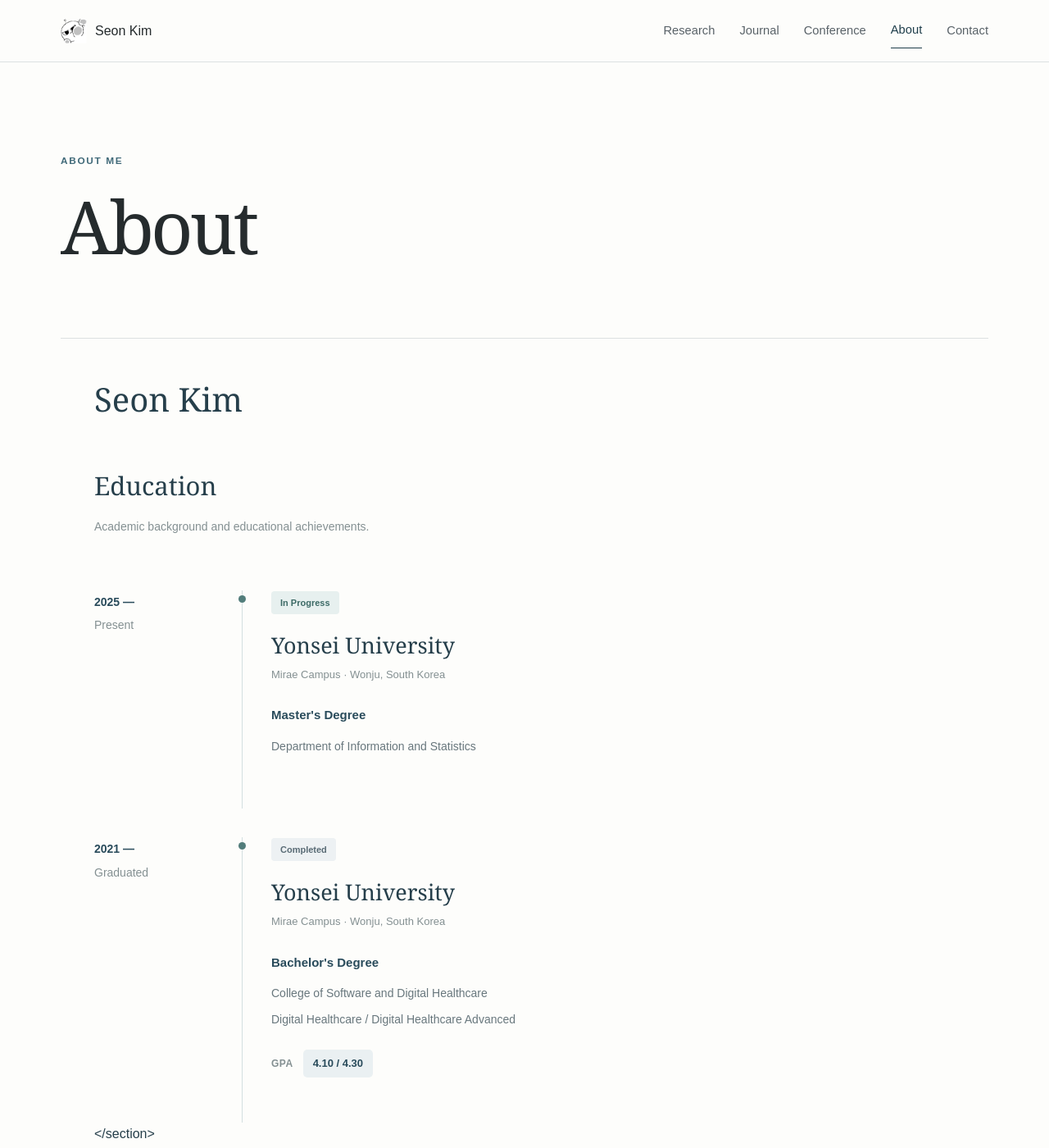
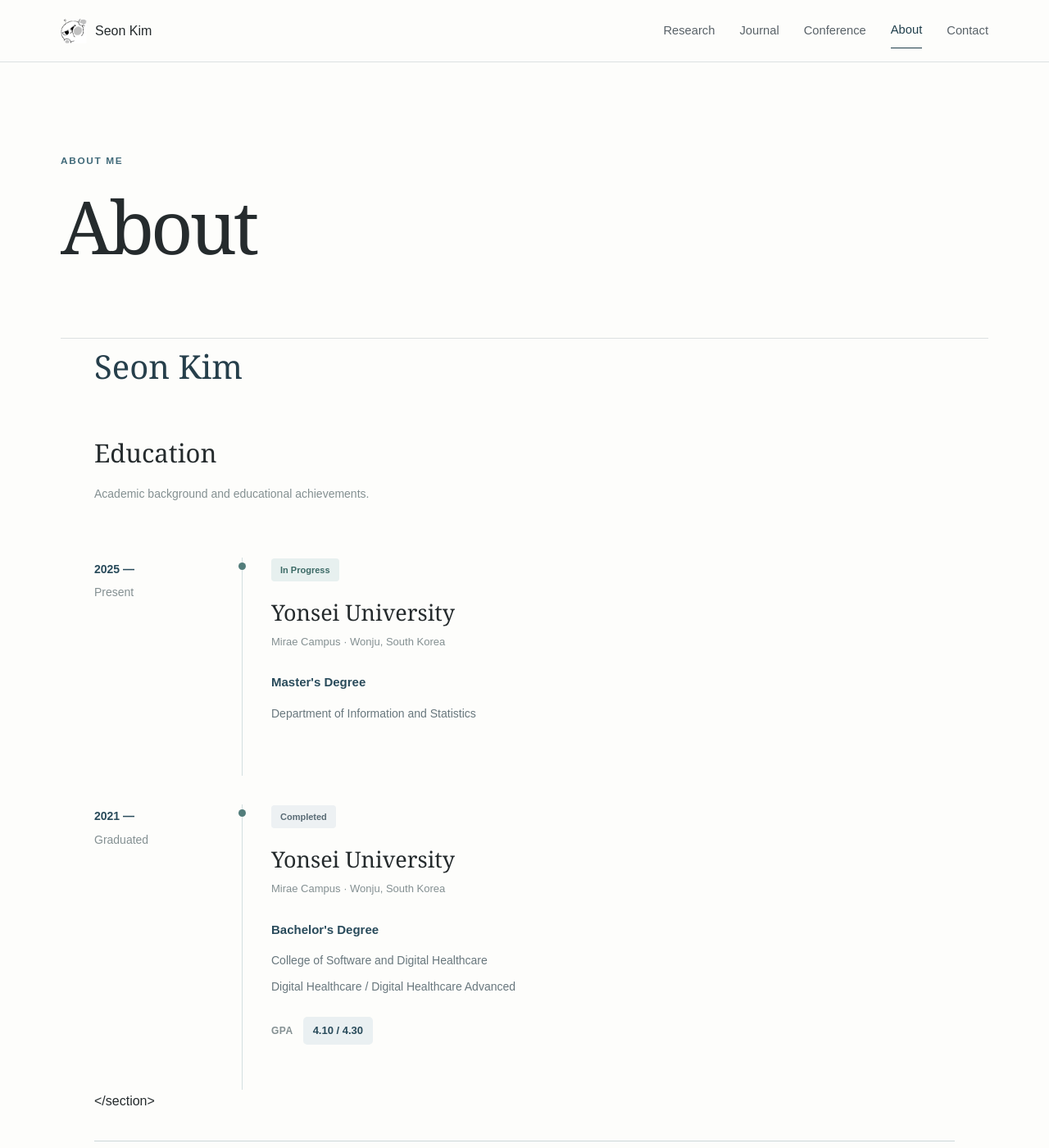
Before and after one commit to KSO012/KSO012.github.io, a Jekyll site: the page built from about.md, in a window 1280 px wide and 1400 px high. Shown: the whole window at 82% size. Built offline with Jekyll 4.4.1, drawn with Linux system fonts in a browser that asks for light colours.

Commit message:
Update style.css

```diff
--- a/assets/style.css
+++ b/assets/style.css
@@ -300,7 +300,18 @@ html {
 .about-page {
   max-width: 1050px;
   margin: 0 auto;
-  padding: 40px 0 90px;
+  padding: 0 0 90px;
+}
+
+.about-name {
+  margin-bottom: 40px;
+}
+
+.about-name h2 {
+  margin: 0;
+  font-family: Georgia, serif;
+  font-size: 2.5rem;
+  font-weight: 400;
   color: #263f4b;
 }
 
```
